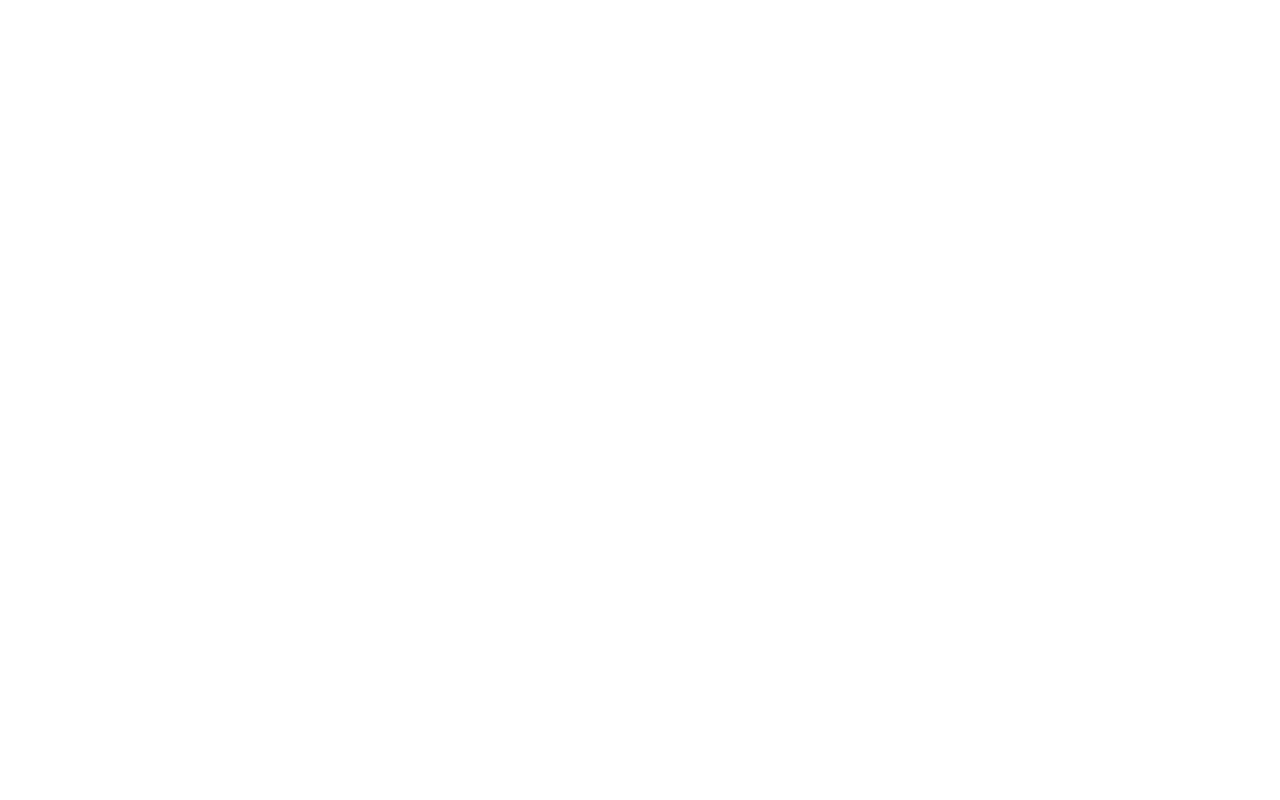
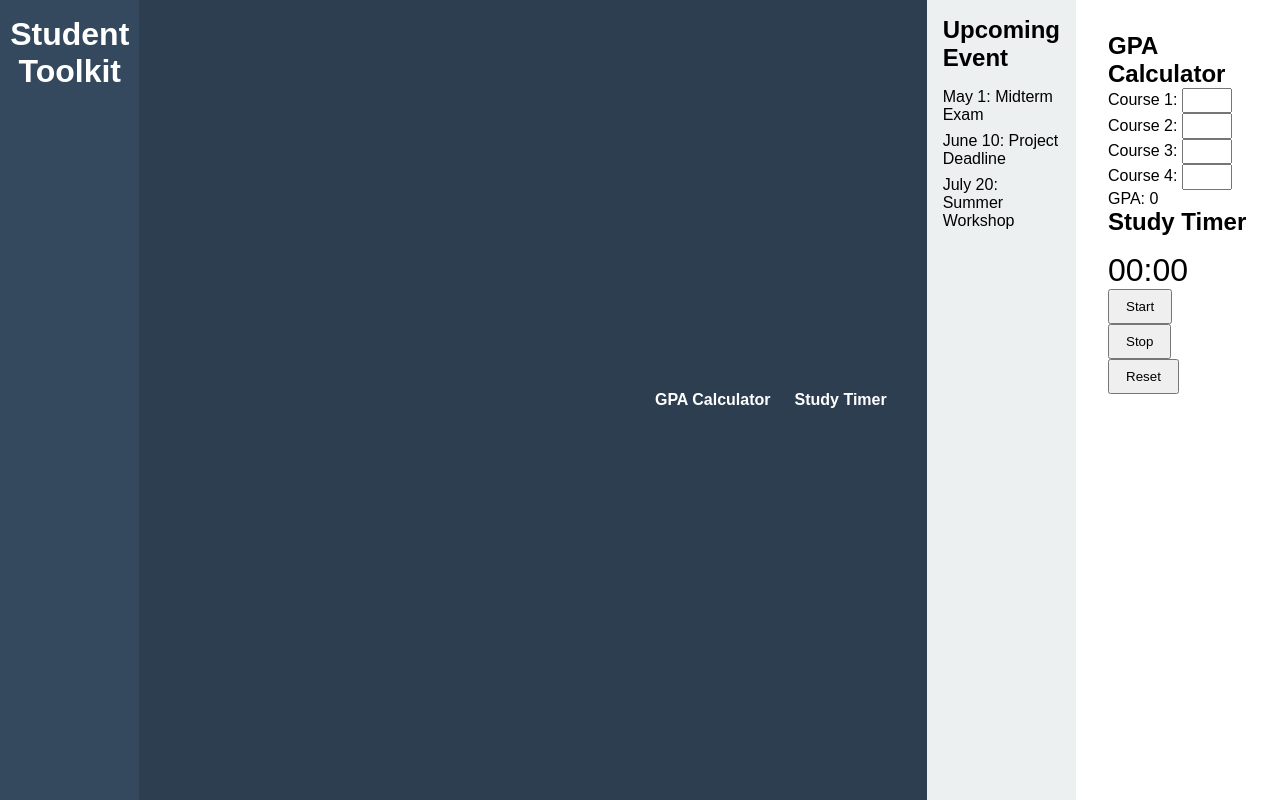
Before and after one commit to IT25101826/Vibe_code_3, a plain HTML site: page day_4/index.html in a window 1280 px wide. Drawn offline with Linux system fonts and the light colour scheme.

Commit message:
updated file

```diff
--- a/day_4/index.html
+++ b/day_4/index.html
@@ -0,0 +1,56 @@
+<!DOCTYPE html>
+<html lang="en">
+<head>
+    <meta charset="UTF-8">
+    <meta http-equiv="X-UA-Compatible" content="IE=edge">
+    <meta name="viewport" content="width=device-width, initial-scale=1.0">
+    <title>Student Toolkit</title>
+    <link rel="stylesheet" href="styles.css">
+</head>
+<body>
+    <header>
+        <h1>Student Toolkit</h1>
+    </header>
+    <nav>
+        <div class="logo">
+            <!-- logo space retained but title moved to header -->
+        </div>
+        <ul class="menu">
+            <li><a href="#gpa">GPA Calculator</a></li>
+            <li><a href="#timer">Study Timer</a></li>
+        </ul>
+    </nav>
+
+    <div class="sidebar">
+        <h2>Upcoming Event</h2>
+        <div class="event">May 1: Midterm Exam</div>
+        <div class="event">June 10: Project Deadline</div>
+        <div class="event">July 20: Summer Workshop</div>
+    </div>
+
+    <div class="main">
+        <section id="gpa">
+            <h2>GPA Calculator</h2>
+            <form id="gpa-form">
+                <label>Course 1: <input type="number" step="0.01" min="0" max="4"></label><br>
+                <label>Course 2: <input type="number" step="0.01" min="0" max="4"></label><br>
+                <label>Course 3: <input type="number" step="0.01" min="0" max="4"></label><br>
+                <label>Course 4: <input type="number" step="0.01" min="0" max="4"></label><br>
+            </form>
+            <p id="gpa-result">GPA: 0</p>
+        </section>
+
+        <section id="timer">
+            <h2>Study Timer</h2>
+            <div id="timer-display">00:00</div>
+            <div id="timer-controls">
+                <button id="start-btn">Start</button>
+                <button id="stop-btn">Stop</button>
+                <button id="reset-btn">Reset</button>
+            </div>
+        </section>
+    </div>
+
+    <script src="script.js"></script>
+</body>
+</html>
--- /dev/null
+++ b/day_4/script.js
@@ -0,0 +1,54 @@
+// GPA calculator logic
+function calculateGPA() {
+    const inputs = document.querySelectorAll('#gpa-form input');
+    let totalPoints = 0;
+    let totalCredits = 0;
+
+    inputs.forEach(input => {
+        const grade = parseFloat(input.value);
+        if (!isNaN(grade)) {
+            totalPoints += grade;
+            totalCredits++;
+        }
+    });
+
+    const gpa = totalCredits ? (totalPoints / totalCredits).toFixed(2) : 0;
+    document.getElementById('gpa-result').textContent = `GPA: ${gpa}`;
+}
+
+// Study timer logic
+let timer;
+let seconds = 0;
+
+function updateTimer() {
+    const display = document.getElementById('timer-display');
+    const mins = Math.floor(seconds / 60);
+    const secs = seconds % 60;
+    display.textContent = `${String(mins).padStart(2,'0')}:${String(secs).padStart(2,'0')}`;
+}
+
+function startTimer() {
+    clearInterval(timer);
+    timer = setInterval(() => {
+        seconds++;
+        updateTimer();
+    }, 1000);
+}
+
+function stopTimer() {
+    clearInterval(timer);
+}
+
+function resetTimer() {
+    clearInterval(timer);
+    seconds = 0;
+    updateTimer();
+}
+
+document.addEventListener('DOMContentLoaded', () => {
+    updateTimer();
+    document.getElementById('gpa-form').addEventListener('input', calculateGPA);
+    document.getElementById('start-btn').addEventListener('click', startTimer);
+    document.getElementById('stop-btn').addEventListener('click', stopTimer);
+    document.getElementById('reset-btn').addEventListener('click', resetTimer);
+});
--- /dev/null
+++ b/day_4/styles.css
@@ -0,0 +1,77 @@
+/* Basic reset */
+* {
+    box-sizing: border-box;
+    margin: 0;
+    padding: 0;
+}
+body {
+    font-family: Arial, sans-serif;
+    display: flex;
+    min-height: 100vh;
+}
+
+/* Navigation bar styles */
+header {
+    background-color: #34495e;
+    color: white;
+    text-align: center;
+    padding: 1rem 0;
+}
+
+nav {
+    background-color: #2c3e50;
+    color: white;
+    width: 100%;
+    padding: 1rem;
+    display: flex;
+    justify-content: space-between;
+    align-items: center;
+}
+nav .menu {
+    list-style: none;
+    display: flex;
+}
+nav .menu li {
+    margin-right: 1.5rem;
+}
+nav .menu li a {
+    color: white;
+    text-decoration: none;
+    font-weight: bold;
+}
+
+/* Sidebar styles */
+.sidebar {
+    width: 200px;
+    background-color: #ecf0f1;
+    padding: 1rem;
+}
+.sidebar h2 {
+    margin-bottom: 1rem;
+}
+.sidebar .event {
+    margin-bottom: 0.5rem;
+}
+
+/* Main content area */
+.main {
+    flex-grow: 1;
+    padding: 2rem;
+}
+
+/* GPA calculator form */
+#gpa-form input {
+    width: 50px;
+    padding: 0.2rem;
+    margin-right: 0.5rem;
+}
+
+/* Study timer */
+#timer-display {
+    font-size: 2rem;
+    margin-top: 1rem;
+}
+#timer-controls button {
+    margin-right: 0.5rem;
+    padding: 0.5rem 1rem;
+}
```
Also changed, not shown: index.html (+34 -6 lines).
